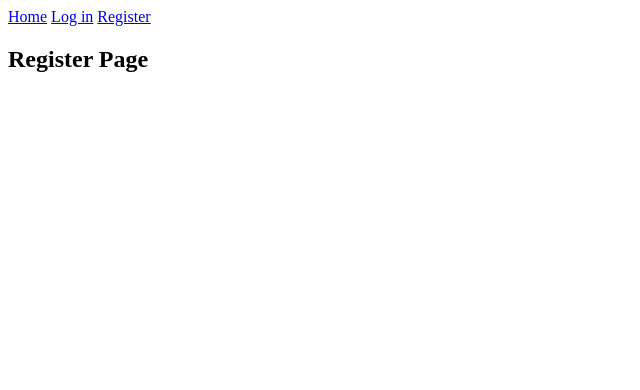
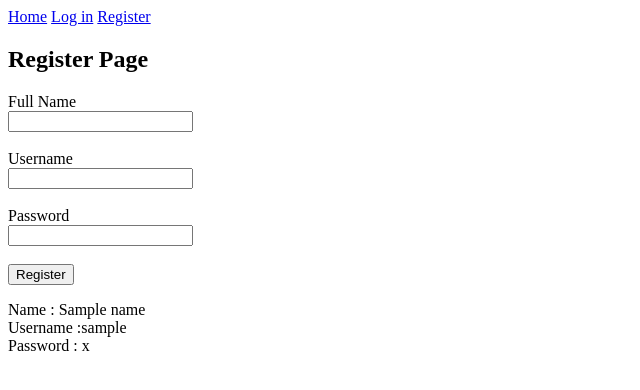
Before and after one commit to MouryaManideep/LMS, a Flask app: template templates/register.html in a window 1280 px wide. Shown: the top 390 px of the page, without its empty margins (0-640 px from the left). Run offline with Flask 3, Linux system fonts and the light colour scheme; the template is opened without the code that fills it: most values are stand-ins (such as "Sample title", 1, 10 or a date in 2020).

Commit message:
Handle POST for login and register
Update Flask app to accept POST requests for /login and /register by importing request and extracting form fields (username, password, name) and passing them into the templates. Add HTML forms to templates/login.html and templates/register.html (inputs for name, username, password and submit buttons) and render submitted values on the pages. No validation or persistence added; this provides basic form handling for development.

```diff
--- a/app.py
+++ b/app.py
@@ -1,18 +1,30 @@
-
-from flask import Flask, render_template
+from flask import Flask, render_template, request
 app = Flask(__name__)
 
 @app.route("/")
 def home():
     return render_template("index.html")
 
-@app.route("/login")
+@app.route("/login", methods = ["GET","POST"])
 def login():
-    return render_template("login.html")
+    username = None
+    password = None
+    if request.method == "POST":
+        username = request.form.get("username")
+        password = request.form.get("password")
+
+    return render_template("login.html", username=username, password=password)
 
 @app.route("/register")
 def register():
-    return render_template("register.html")
+    username = None
+    password = None
+    name = None
+    if request.method == "POST":
+        username = request.form.get("username")
+        password = request.form.get("password")
+        name = request.form.get("name")
+    return render_template("register.html", username=username, password=password, name=name)
 
 if(__name__ == "__main__"):
     app.run(debug=True)
--- a/templates/register.html
+++ b/templates/register.html
@@ -9,7 +9,28 @@
     <title>Register</title>
 </head>
 <body>
-    <h2>Register Page</h2>
+    <div class="Register Page">
+        <form action="/register" method="POST">
+
+        <h2>Register Page</h2>
+
+        <label for="name">Full Name</label><br>
+        <input type="text" id="name" name="name"><br><br>
+
+        <label for="username">Username</label><br>
+        <input type="text" id="username" name="username"><br><br>
+
+        <label for="password">Password</label><br>
+        <input type="password" id="password" name="password"><br><br>
+
+        <button type="submit">Register</button>
+        </form>
+
+        <p>
+        Name : {{ name }}<br>
+        Username :{{ username }}<br>
+        Password : {{ password }}
+        </p>
 </body>
 </html>
 {% endblock %}
```
Also changed, not shown: templates/login.html (+17 -1 lines).
